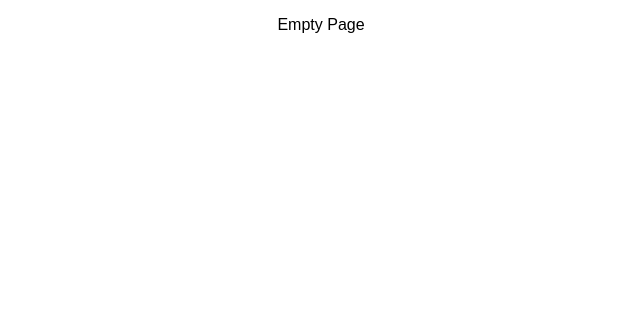
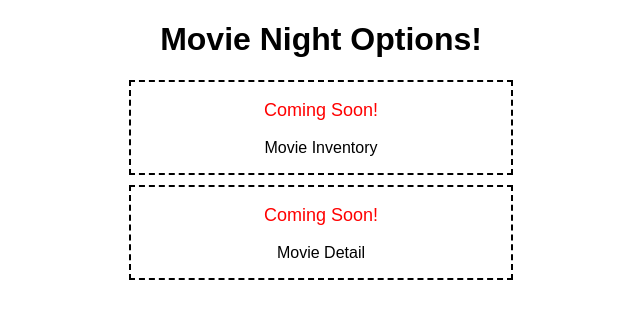
Before and after one commit to codingcolby/movie-sagas, a React (Create React App) app: page / in a window 1280 px wide. Shown: the top 318 px of the page, without its empty margins (319-959 px from the left). Built offline with nearby package versions, Linux system fonts and the light colour scheme.

Commit message:
parked placeholders for movie inventory and detail; added simply styling while in dev

```diff
--- a/src/components/App/App.css
+++ b/src/components/App/App.css
@@ -2,6 +2,15 @@
 	text-align: center;
 }
 
+h1 {
+	font-family: fantasy;
+}
+
+/* TODO - REMOVE AFTER APP.JS IS BUILT OUT */
+.Temp_align {
+	margin: 0px 35%;
+	text-align: center;
+}
 
 .App-header {
 	background-color: #222;
@@ -19,6 +28,10 @@
 }
 
 @keyframes App-logo-spin {
-  from { transform: rotate(0deg); }
-  to { transform: rotate(360deg); }
+	from {
+		transform: rotate(0deg);
 	}
+	to {
+		transform: rotate(360deg);
+	}
+}
--- a/src/components/App/App.js
+++ b/src/components/App/App.js
@@ -1,12 +1,18 @@
-import React, { Component } from 'react';
-import './App.css';
+import React, { Component } from "react";
+import "./App.css";
+import MovieInventory from "../MovieInventory/MovieInventory";
+import MovieDetail from "../MovieDetail/MovieDetail";
 
 class App extends Component {
 	// Renders the entire app on the DOM
 	render() {
 		return (
 			<div className="App">
-        <p>Empty Page</p>
+				<h1>Movie Night Options!</h1>
+				<div className="Temp_align">
+					<MovieInventory />
+					<MovieDetail />
+				</div>
 			</div>
 		);
 	}
```
Lines whose indentation alone changed are shown as unchanged.
